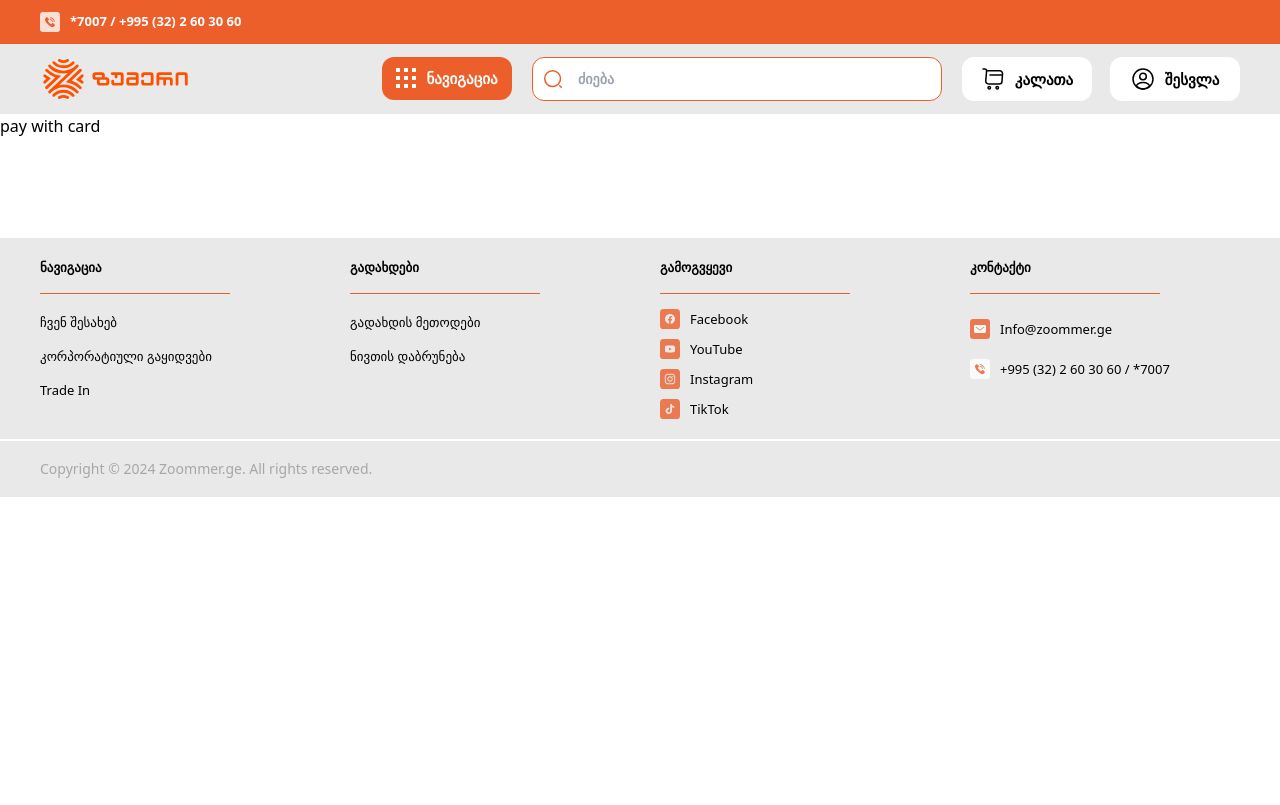
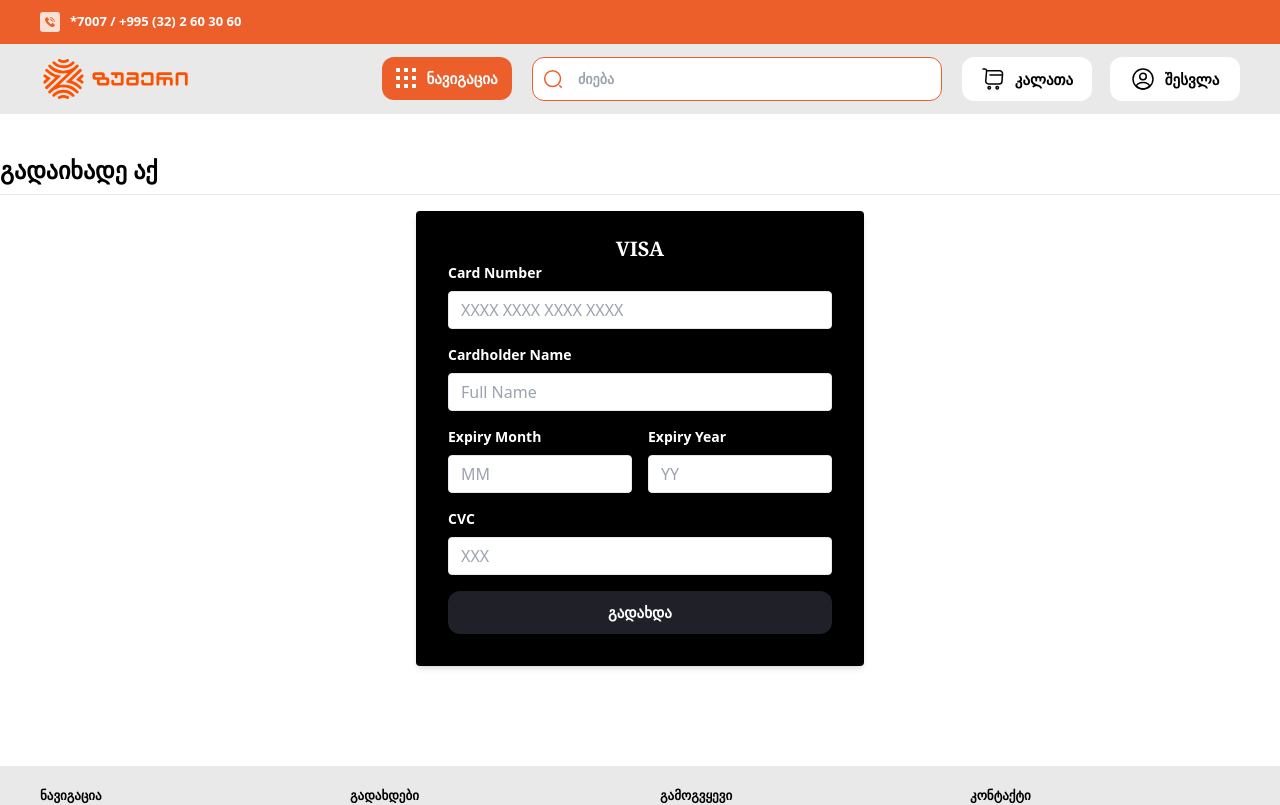
Before and after one commit to LikaSerobiani/Zoommer.ge, a React (Vite) app: page /payment in a window 1280 px wide. Shown: the top 805 px of the page. Built offline with nearby package versions, Linux system fonts and the light colour scheme; no server answers.

Commit message:
updated component

```diff
--- a/package.json
+++ b/package.json
@@ -13,6 +13,7 @@
     "axios": "^1.6.7",
     "query-string": "^9.0.0",
     "react": "^18.2.0",
+    "react-credit-cards": "^0.8.3",
     "react-dom": "^18.2.0",
     "react-router-dom": "^6.22.0",
     "react-slick": "^0.30.2",
--- /dev/null
+++ b/src/components/sideBar/Index.jsx
@@ -0,0 +1,5 @@
+import React from "react";
+
+export default function Index() {
+  return <div>side bar</div>;
+}
--- /dev/null
+++ b/src/components/userInformation/Profile.jsx
@@ -0,0 +1,5 @@
+import React from "react";
+
+export default function Profile() {
+  return <div></div>;
+}
--- /dev/null
+++ b/src/components/userInformation/Purchases.jsx
@@ -0,0 +1,5 @@
+import React from "react";
+
+export default function Purchases() {
+  return <div></div>;
+}
--- a/src/pages/Payment.jsx
+++ b/src/pages/Payment.jsx
@@ -1,5 +1,257 @@
-import React from "react";
+/* eslint-disable no-unused-vars */
+import React, { useState } from "react";
+import Button from "../components/button/Index";
+import { getPurchases } from "../services/services";
 
-export default function Payment() {
-  return <div>pay with card</div>;
+export default function PaymentPage() {
+  const [cardNumber, setCardNumber] = useState("");
+  const [cardHolder, setCardHolder] = useState("");
+  const [expiryMonth, setExpiryMonth] = useState("");
+  const [expiryYear, setExpiryYear] = useState("");
+  const [cvc, setCvc] = useState("");
+  const [successMessage, setSuccessMessage] = useState("");
+  const [errorMessage, setErrorMessage] = useState("");
+
+  const [cardNumberError, setCardNumberError] = useState("");
+  const [cardHolderError, setCardHolderError] = useState("");
+  const [expiryMonthError, setExpiryMonthError] = useState("");
+  const [expiryYearError, setExpiryYearError] = useState("");
+  const [cvcError, setCvcError] = useState("");
+
+  const handleCardNumberChange = (e) => {
+    const value = e.target.value.replace(/\D/g, "");
+    if (value.length <= 16) {
+      setCardNumber(value);
+      setCardNumberError(
+        value.length !== 16 ? "Card number must be 16 digits" : ""
+      );
+    }
+  };
+
+  const handleCardHolderChange = (e) => {
+    setCardHolder(e.target.value);
+    setCardHolderError(
+      e.target.value.trim() === "" ? "Cardholder name is required" : ""
+    );
+  };
+
+  const handleExpiryMonthChange = (e) => {
+    const value = e.target.value.replace(/\D/g, "");
+    if (value.length <= 2) {
+      const month = Math.min(parseInt(value, 10), 12)
+        .toString()
+        .padStart(2, "0");
+      setExpiryMonth(month);
+      setExpiryMonthError(
+        value.length !== 2 || parseInt(value, 10) > 12
+          ? "Expiry month must be between 01 and 12"
+          : ""
+      );
+    }
+  };
+
+  const handleExpiryYearChange = (e) => {
+    const value = e.target.value.replace(/\D/g, "");
+    if (value.length <= 2) {
+      setExpiryYear(value);
+      setExpiryYearError(
+        value.length !== 2 ? "Expiry year must be 2 digits" : ""
+      );
+    }
+  };
+
+  const handleCvcChange = (e) => {
+    const value = e.target.value.replace(/\D/g, "");
+    if (value.length <= 3) {
+      setCvc(value);
+      setCvcError(value.length !== 3 ? "CVC must be 3 digits" : "");
+    }
+  };
+
+  const handleSubmit = async () => {
+    if (cardNumber.length !== 16) {
+      setCardNumberError("Card number must be 16 digits");
+      return;
+    }
+    if (cardHolder.trim() === "") {
+      setCardHolderError("Cardholder name is required");
+      return;
+    }
+    if (expiryMonth.length !== 2 || parseInt(expiryMonth, 10) > 12) {
+      setExpiryMonthError("Expiry month must be between 01 and 12");
+      return;
+    }
+    if (expiryYear.length !== 2) {
+      setExpiryYearError("Expiry year must be 2 digits");
+      return;
+    }
+    if (cvc.length !== 3) {
+      setCvcError("CVC must be 3 digits");
+      return;
+    }
+
+    setCardNumberError("");
+    setCardHolderError("");
+    setExpiryMonthError("");
+    setExpiryYearError("");
+    setCvcError("");
+    try {
+      const response = await getPurchases();
+
+      console.log("Purchase data:", response.data);
+
+      setSuccessMessage("You bought successfully!");
+
+      // Clear form fields
+      setCardNumber("");
+      setCardHolder("");
+      setExpiryMonth("");
+      setExpiryYear("");
+      setCvc("");
+      setSuccessMessage("You bought successfully!");
+    } catch (error) {
+      console.error("Error processing payment:", error);
+      // Handle error scenario
+      setErrorMessage(
+        "An error occurred while processing your payment. Please try again later."
+      );
+    }
+    setTimeout(() => {
+      setSuccessMessage("");
+    }, 3000);
+  };
+  return (
+    <div className="custom-container">
+      <div className="mt-10">
+        <h1 className="text-2xl font-bold text-orange-600 border-b border-gray-200 pb-2 mb-4">
+          გადაიხადე აქ
+        </h1>
+        <div className="max-w-md mx-auto bg-black shadow-md rounded px-8 pt-6 pb-8 mb-4">
+          <div className="text-center">
+            <span className="text-white font-serif font-bold text-xl">
+              VISA
+            </span>
+          </div>
+          <div className="mb-4">
+            <label
+              className="block text-white text-sm font-bold mb-2"
+              htmlFor="cardNumber"
+            >
+              Card Number
+            </label>
+            <input
+              className={`shadow appearance-none border rounded w-full py-2 px-3 text-gray-800 leading-tight focus:outline-none focus:shadow-outline ${
+                cardNumberError ? "border-red-500" : ""
+              }`}
+              id="cardNumber"
+              type="text"
+              placeholder="XXXX XXXX XXXX XXXX"
+              value={cardNumber}
+              onChange={handleCardNumberChange}
+            />
+            {cardNumberError && (
+              <p className="text-red-500 text-xs italic">{cardNumberError}</p>
+            )}
+          </div>
+          <div className="mb-4">
+            <label
+              className="block text-white text-sm font-bold mb-2"
+              htmlFor="cardHolder"
+            >
+              Cardholder Name
+            </label>
+            <input
+              className={`shadow appearance-none border rounded w-full py-2 px-3 text-gray-800 leading-tight focus:outline-none focus:shadow-outline ${
+                cardHolderError ? "border-red-500" : ""
+              }`}
+              id="cardHolder"
+              type="text"
+              placeholder="Full Name"
+              value={cardHolder}
+              onChange={handleCardHolderChange}
+            />
+            {cardHolderError && (
+              <p className="text-red-500 text-xs italic">{cardHolderError}</p>
+            )}
+          </div>
+          <div className="flex">
+            <div className="w-1/2 mr-2">
+              <label
+                className="block text-white text-sm font-bold mb-2"
+                htmlFor="expiryMonth"
+              >
+                Expiry Month
+              </label>
+              <input
+                className={`shadow appearance-none border rounded w-full py-2 px-3 text-gray-800 leading-tight focus:outline-none focus:shadow-outline ${
+                  expiryMonthError ? "border-red-500" : ""
+                }`}
+                id="expiryMonth"
+                type="text"
+                placeholder="MM"
+                value={expiryMonth}
+                onChange={handleExpiryMonthChange}
+              />
+              {expiryMonthError && (
+                <p className="text-red-500 text-xs italic">
+                  {expiryMonthError}
+                </p>
+              )}
+            </div>
+            <div className="w-1/2 ml-2">
+              <label
+                className="block text-white text-sm font-bold mb-2"
+                htmlFor="expiryYear"
+              >
+                Expiry Year
+              </label>
+              <input
+                className={`shadow appearance-none border rounded w-full py-2 px-3 text-gray-800 leading-tight focus:outline-none focus:shadow-outline ${
+                  expiryYearError ? "border-red-500" : ""
+                }`}
+                id="expiryYear"
+                type="text"
+                placeholder="YY"
+                value={expiryYear}
+                onChange={handleExpiryYearChange}
+              />
+              {expiryYearError && (
+                <p className="text-red-500 text-xs italic">{expiryYearError}</p>
+              )}
+            </div>
+          </div>
+          <div className="mb-4 mt-4">
+            <label
+              className="block text-white text-sm font-bold mb-2"
+              htmlFor="cvc"
+            >
+              CVC
+            </label>
+            <input
+              className={`shadow appearance-none border rounded w-full py-2 px-3 text-gray-800 leading-tight focus:outline-none focus:shadow-outline ${
+                cvcError ? "border-red-500" : ""
+              }`}
+              id="cvc"
+              type="text"
+              placeholder="XXX"
+              value={cvc}
+              onChange={handleCvcChange}
+            />
+            {cvcError && (
+              <p className="text-red-500 text-xs italic">{cvcError}</p>
+            )}
+          </div>
+          {successMessage && (
+            <p className="text-green-500 text-sm font-bold">{successMessage}</p>
+          )}
+          <Button
+            className="bg-[#1f2028] hover:bg-gray-700 w-full text-white font-bold py-2 px-4 rounded focus:outline-none focus:shadow-outline"
+            onClick={handleSubmit}
+          >
+            გადახდა
+          </Button>
+        </div>
+      </div>
+    </div>
+  );
 }
--- a/src/pages/Product.jsx
+++ b/src/pages/Product.jsx
@@ -1,16 +1,18 @@
 import React, { useEffect, useState } from "react";
 import { useParams, Link } from "react-router-dom";
-import { getProduct } from "../services/services";
+import { getProduct, getPurchases } from "../services/services";
 import Breadcrumb from "../components/breadcrumb/Index";
 import Button from "../components/button/Index";
 import CartIcon from "../components/icons/CartIcon";
 import { useCart } from "../context/CartContext";
+import { useNavigate } from "react-router-dom";
 
 export default function ProductPage() {
   const { productId } = useParams();
   const [productData, setProductData] = useState(null);
   const [error, setError] = useState(null);
   const { addToCart } = useCart();
+  const nav = useNavigate();
 
   useEffect(() => {
     const fetchData = async () => {
--- a/src/pages/Profile.jsx
+++ b/src/pages/Profile.jsx
@@ -3,6 +3,7 @@ import { updateUserDetails, getUserDetails } from "../services/services";
 import Button from "../components/button/Index";
 import { useNavigate } from "react-router-dom";
 import ProfileIcon from "../components/icons/ProfileIcon";
+
 const UpdateProfile = () => {
   const [userData, setUserData] = useState({
     first_name: "",
--- a/src/services/services.js
+++ b/src/services/services.js
@@ -11,7 +11,9 @@ export const registration = (data) => {
 };
 
 export const getProducts = (data) => {
-  return api.get(`${baseURL}/product`, { ...data });
+  return api.get(`${baseURL}/product`, {
+    ...data,
+  });
 };
 
 export const getProduct = (cardId, data) => {
@@ -41,3 +43,11 @@ export const getUserDetails = () => {
 export const updateUserDetails = (userData) => {
   return api.put(`${baseURL}/user`, userData);
 };
+
+export const purchaseProducts = (data) => {
+  return api.post(`${baseURL}/purchases`, { ...data });
+};
+
+export const getPurchases = (data) => {
+  return api.get(`${baseURL}/purchases`, { ...data });
+};
```
Also changed, not shown: src/components/Categories/Category.jsx (+9 -4 lines), src/pages/Cart.jsx (+19 -6 lines), 1 other file (tests, documents, lock files or other folders).
